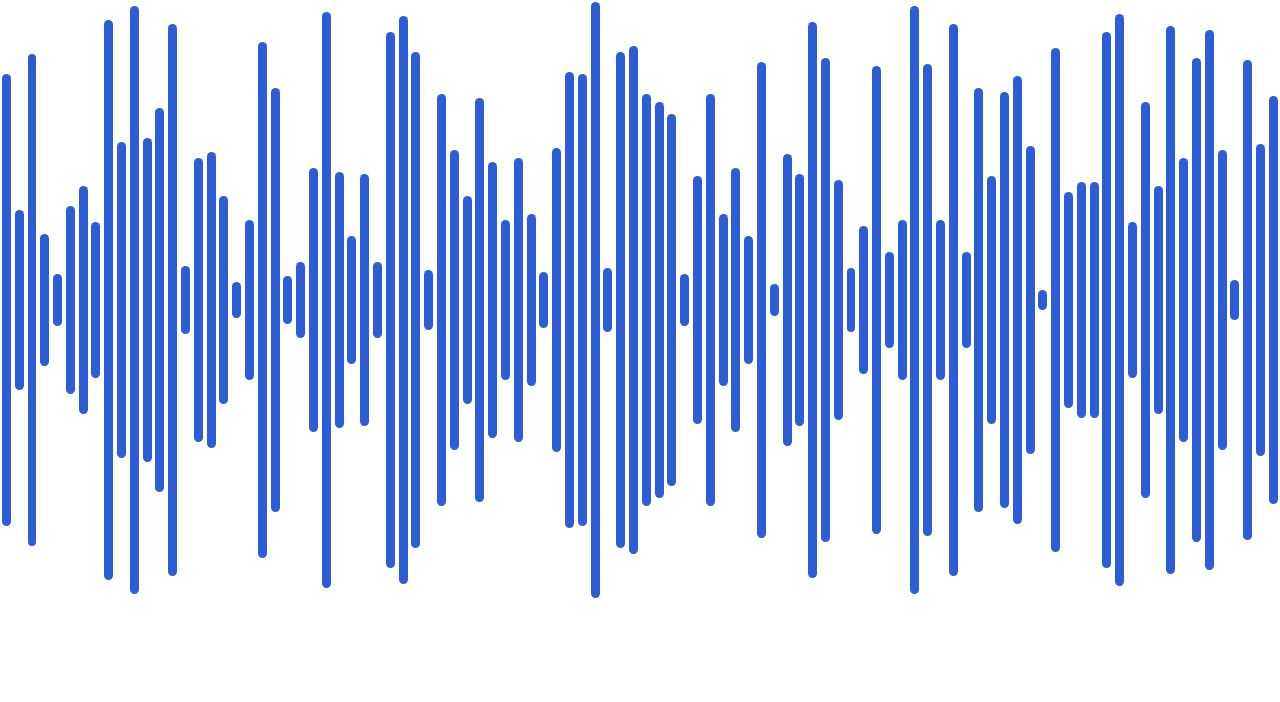
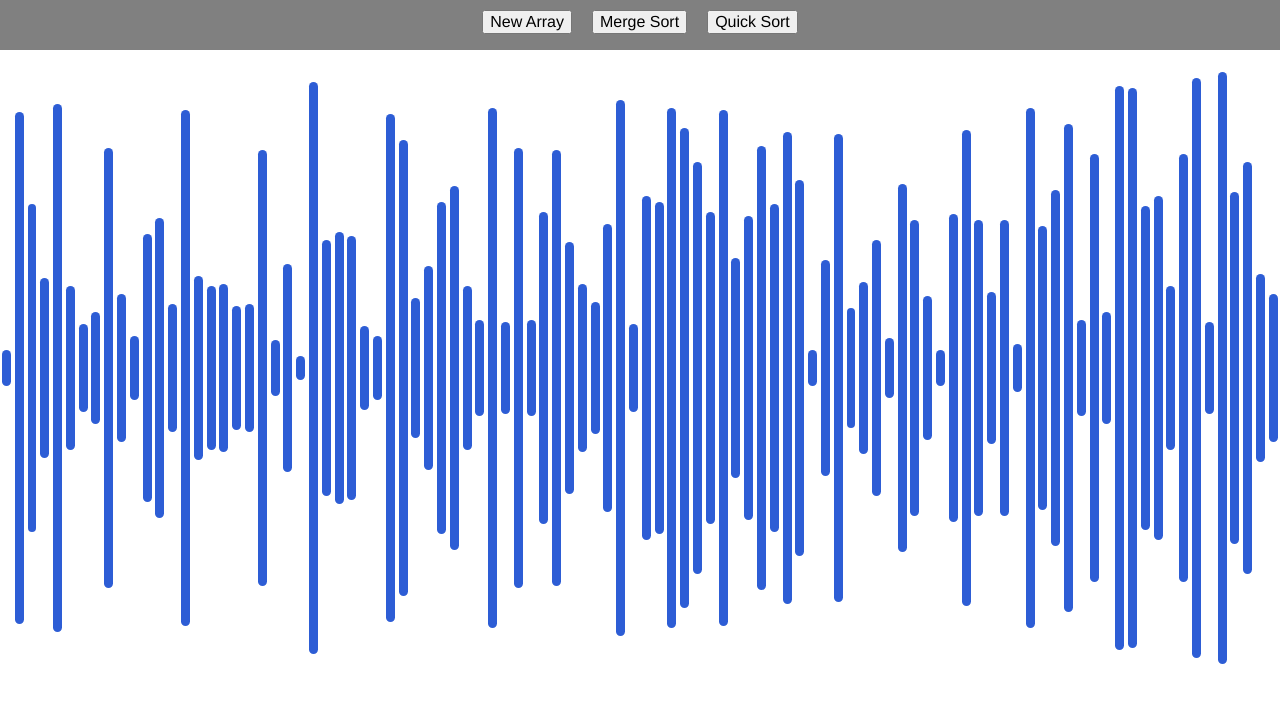
Before and after one commit to jfur1/sorting-visualizer, a React (Create React App) app: page / in a window 1280 px wide. Shown: the top 702 px of the page. Built offline with nearby package versions, Linux system fonts and the light colour scheme.

Commit message:
Restructured to support react hooks/refs. Starting mergesort implementation

```diff
--- a/src/algorithms/mergeSort.js
+++ b/src/algorithms/mergeSort.js
@@ -0,0 +1,5 @@
+export function mergesort(arr){
+    const copy = [...arr];
+    const len = copy.length;
+
+}
--- a/src/sortingVisualizer/sortingVisualizer.css
+++ b/src/sortingVisualizer/sortingVisualizer.css
@@ -1,12 +1,19 @@
 * {
-    font-family: "Open Sans", sans-serif;
+    font-family: 'Helvetica', 'Arial', sans-serif;
     font-size: 1em;
   }
+
+.app-container {
+    display: flex;
+    position:relative;
+    flex-direction: column;
+    min-height: 100vh;
+}
 
 .array-container {
     align-items: center;
     display: flex;
-    margin-top: auto;
+    margin-top: 20px;
 }
 
 .array-bar {
@@ -15,10 +22,13 @@
     margin: 0.15%;
 }
 
-.visualizer-container {
-    display: flex;
-    flex-direction: column;
-    min-height: 100vh;
+.navbar{
+    height: 50px;
+    background-color: grey;
+}
+
+.navbar > button{
+    margin: 10px;
 }
 
 @media (min-width: 700px) {
--- a/src/sortingVisualizer/sortingVisualizer.jsx
+++ b/src/sortingVisualizer/sortingVisualizer.jsx
@@ -1,4 +1,4 @@
-import React from 'react';
+import React, { useState, useEffect, useRef } from 'react';
 import './sortingVisualizer.css';
 
 // Change this value for the speed of the animations.
@@ -7,39 +7,111 @@ const ANIMATION_SPEED_MS = 1;
 // Change this value for the number of bars (value) in the array.
 const NUMBER_OF_ARRAY_BARS = 100;
 
-export default class SortingVisualizer extends React.Component{
+export default function SortingVisualizer(props){
+    // Use hooks to add react-states to function components without creating new classes
+    // Prototype:
+    //      const [foo, bar] = useState(x)
+    //      where foo is the current state and bar is the function that updates it
+    //      argument x cooresponds to the initial state
+    const [array, setArray] = useState([]);
+    const [isRunning, setIsRunning] = useState(false);
+    const [isSorted, setIsSorted] = useState(false);
+    // Use ref to store array bars for animating
+    const containerRef = useRef(null);
 
-    constructor(props){
-        super(props);
-        this.state = {
-            array: [],
-            animationSpeedMs: 1,
-            nBars: NUMBER_OF_ARRAY_BARS,
-            isSorted: false,
-            isRunning: false,
-        };
-    }
+    // Exectued after each render (refresh page | new-array button)
+    useEffect(initArray, []);
 
-        componentDidMount(){
-            this.resetArray();
-        }
-
-        resetArray(){
+    function initArray(){
+        if(isRunning) return;
+        if(isSorted) resetArrayColor();
+        setIsSorted(false);
         const arr = [];
-            for(let i = 0; i < this.state.nBars; i++){
+        for(let i = 0; i < NUMBER_OF_ARRAY_BARS; i++){
             // Starting from value 5 so bars will be visible
             arr.push(randomIntFromInterval(5, 150));
         }
-            this.setState({array: arr});
-            console.log(arr)
-;        }
+        setArray(arr);
+    }
 
-    render(){
-        const {array} = this.state;
+    function resetArrayColor(){
+        const arrayBars = containerRef.current.children;
+        for(let i = 0; i < array.length; i++){
+            const arrayBarStyle = arrayBars[i].style;
+            arrayBarStyle.backgroundColor = '';
+        }
+    }
+
+    function animateSortedArray(){
+        const arrayBars = containerRef.current.children;
+        for(let i = 0; i < arrayBars.length; i++){
+            const arrayBarStyle = arrayBars[i].style;
+            setTimeout(
+                () => (arrayBarStyle.backgroundColor = 'green'),
+                i * ANIMATION_SPEED_MS,
+            );
+        }
+        setTimeout(() => {
+            setIsSorted(true);
+            setIsRunning(false);
+        }, arrayBars.length * ANIMATION_SPEED_MS
+        );
+    }
+
+    function animateBar(index){
+        const arrayBars = containerRef.current.children;
+        const arrayBarStyle = arrayBars[index].style;
+        setTimeout(() => {
+            arrayBarStyle.backgroundColor = 'turquoise';
+        }, ANIMATION_SPEED_MS);
+        setTimeout(() => {
+            arrayBarStyle.backgroundColor = '';
+        }, 2 * ANIMATION_SPEED_MS)
+    }
+
+    function animateArray(animations){
+        if(isRunning) return;
+        setIsRunning(true);
+        animations.forEach(([comparison, swapped], index) => {
+            setTimeout(() => {
+                if(!swapped){
+                    if(comparison.length === 2){
+                        const [i, j] = comparison;
+                        animateBar(i);
+                        animateBar(j);
+                    } else{
+                        const [i] = comparison;
+                        animateBar(i);
+                    }
+                } else{
+                    setArray((prevArr) =>{
+                        const [k, newVal] = comparison;
+                        const newArr = [...prevArr];
+                        newArr[k] = newVal;
+                        return newArr;
+                    });
+                }
+            },  index * ANIMATION_SPEED_MS);
+        });
+        setTimeout(() => {
+            animateSortedArray();
+        }, animations.length * ANIMATION_SPEED_MS);
+    }
+
+    // From https://stackoverflow.com/questions/4959975/generate-random-number-between-two-numbers-in-javascript
+    function randomIntFromInterval(min, max) {
+        // min and max included
+        return Math.floor(Math.random() * (max - min + 1) + min);
+    }
 
     return (
         <div className="app-container">
-                <div className = "array-container">
+            <div className="navbar">
+                <button onClick={initArray}>New Array</button>
+                <button>Merge Sort</button>
+                <button>Quick Sort</button>
+            </div>
+            <div className = "array-container" ref={containerRef}>
                 {array.map((value, idx) => (
                     <div
                         className="array-bar"
@@ -51,15 +123,8 @@ export default class SortingVisualizer extends React.Component{
                             width: `${100 / NUMBER_OF_ARRAY_BARS}vw`,
                         }}></div>
                 ))}
-
             </div>
+            <footer id="footer"></footer>
         </div>
     );
 }
-}
-
-// From https://stackoverflow.com/questions/4959975/generate-random-number-between-two-numbers-in-javascript
-function randomIntFromInterval(min, max) {
-    // min and max included
-    return Math.floor(Math.random() * (max - min + 1) + min);
-}
```
Also changed, not shown: 1 other file (tests, documents, lock files or other folders). Lines whose indentation alone changed are shown as unchanged.
